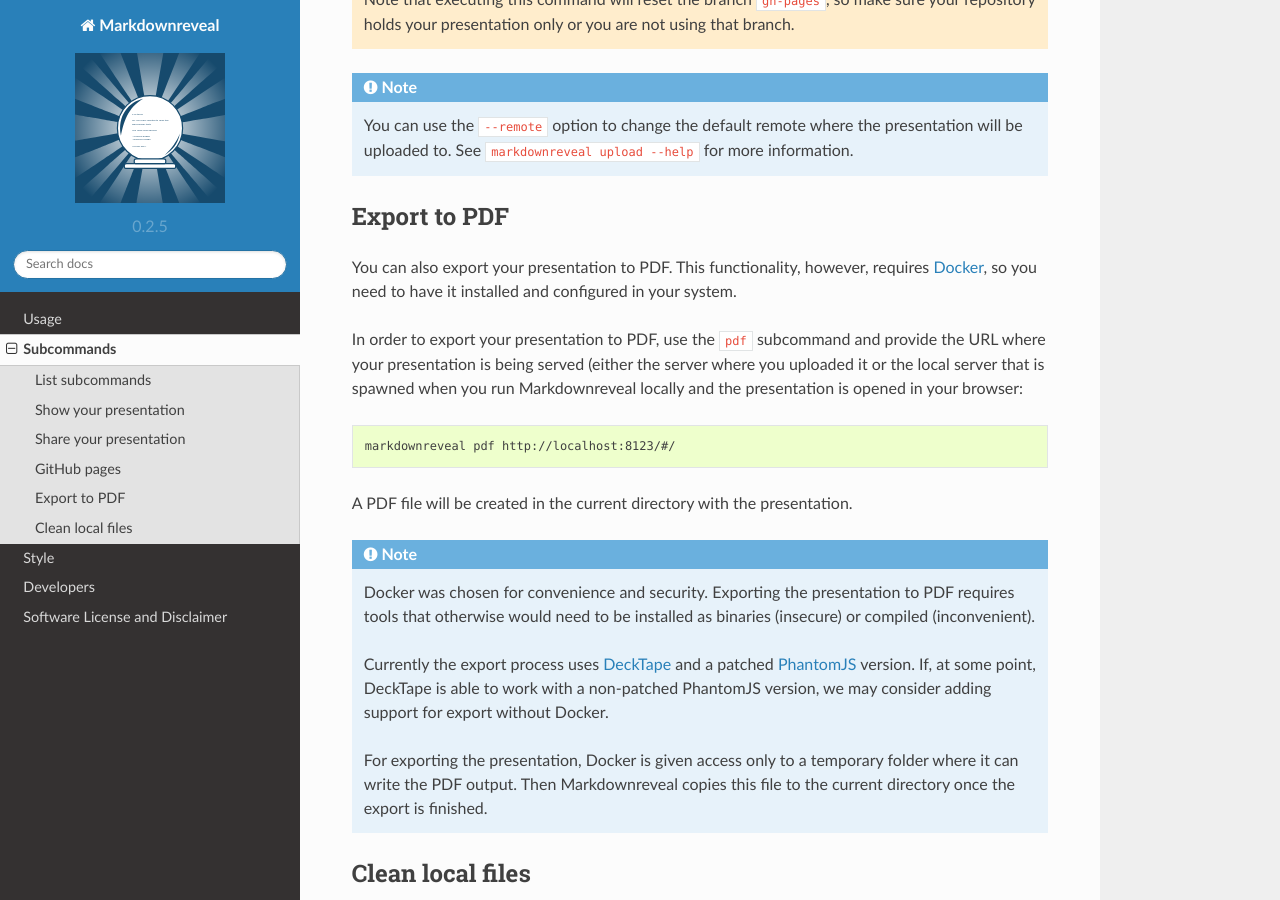
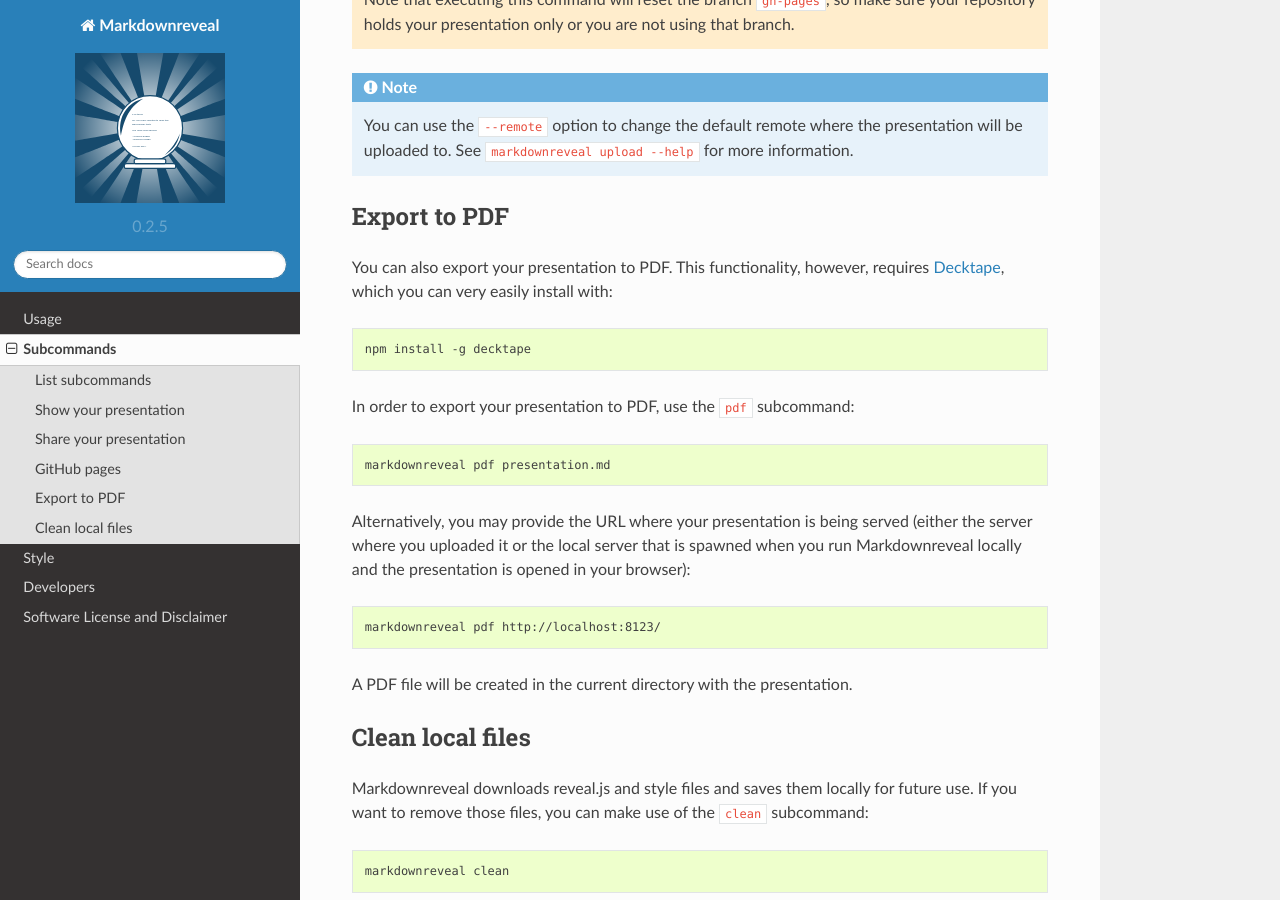
Before and after one commit to markdownreveal/markdownreveal, a Sphinx documentation site: the page built from docs/source/subcommands.rst, in a window 1280 px wide and 900 px high, scrolled down 1359 px. Built offline with Sphinx 7.4.7 and the Read the Docs theme 2.0.0, drawn with Linux system fonts in a browser that asks for light colours; formulas are drawn with MathJax 3.

Commit message:
Remove Docker dependency and directly use Decktape

```diff
--- a/docs/source/subcommands.rst
+++ b/docs/source/subcommands.rst
@@ -89,33 +89,29 @@
 =============
 
 You can also export your presentation to PDF. This functionality, however,
-requires `Docker <https://www.docker.com/>`_, so you need to have it installed
-and configured in your system.
-
-In order to export your presentation to PDF, use the ``pdf`` subcommand and
-provide the URL where your presentation is being served (either the server
-where you uploaded it or the local server that is spawned when you run
-Markdownreveal locally and the presentation is opened in your browser:
+requires `Decktape <https://github.com/astefanutti/decktape>`_, which you can
+very easily install with:
 
 .. code-block:: bash
 
-   markdownreveal pdf http://localhost:8123/#/
+   npm install -g decktape
+
+In order to export your presentation to PDF, use the ``pdf`` subcommand:
+
+.. code-block:: bash
+
+   markdownreveal pdf presentation.md
+
+Alternatively, you may provide the
+URL where your presentation is being served (either the server
+where you uploaded it or the local server that is spawned when you run
+Markdownreveal locally and the presentation is opened in your browser):
+
+.. code-block:: bash
+
+   markdownreveal pdf http://localhost:8123/
 
 A PDF file will be created in the current directory with the presentation.
-
-.. note:: Docker was chosen for convenience and security. Exporting the
-   presentation to PDF requires tools that otherwise would need to be
-   installed as binaries (insecure) or compiled (inconvenient).
-
-   Currently the export process uses
-   `DeckTape <https://github.com/astefanutti/decktape>`_ and a patched
-   `PhantomJS <https://github.com/ariya/phantomjs>`_ version. If, at some
-   point, DeckTape is able to work with a non-patched PhantomJS version, we
-   may consider adding support for export without Docker.
-
-   For exporting the presentation, Docker is given access only to a temporary
-   folder where it can write the PDF output. Then Markdownreveal copies this
-   file to the current directory once the export is finished.
 
 
 .. index:: clean, local
--- a/docs/source/usage.rst
+++ b/docs/source/usage.rst
@@ -18,7 +18,7 @@
 
 And optionally:
 
-- Docker (for exporting to PDF).
+- Decktape (``npm install -g decktape``), for exporting to PDF
 
 .. note:: Windows and Mac platforms are theoretically supported, but not
    currently tested by developers. For those platforms you may not even need
```
Also changed, not shown: 1 other file.
